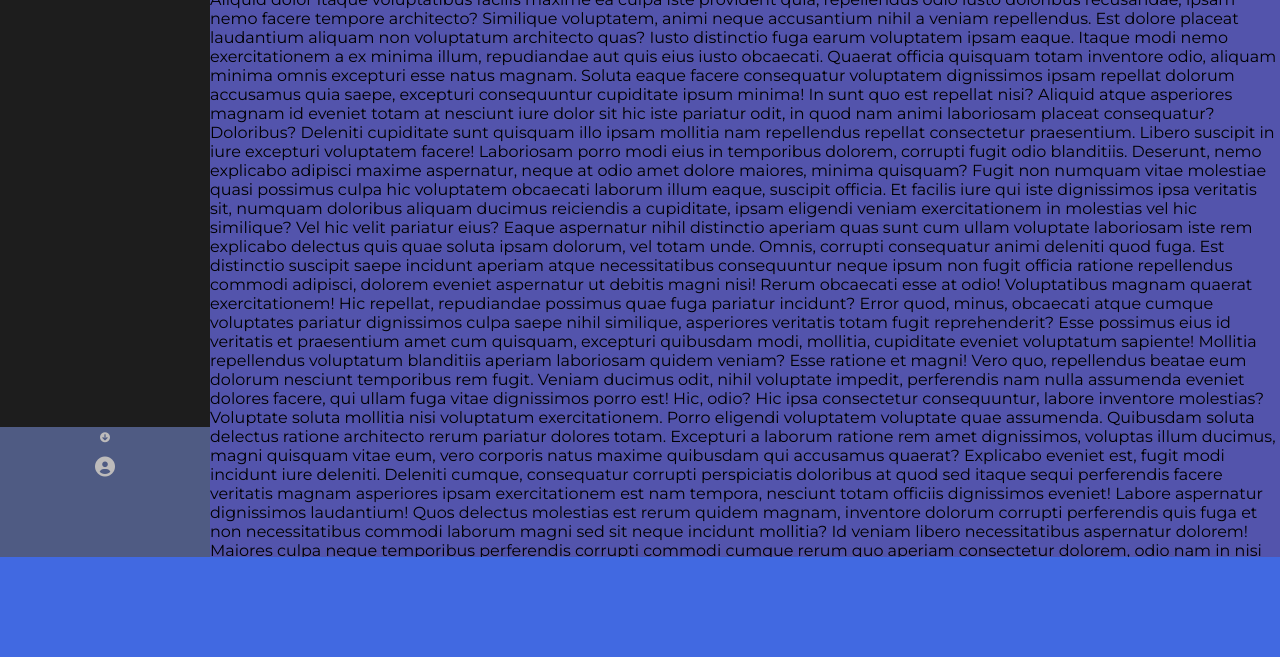
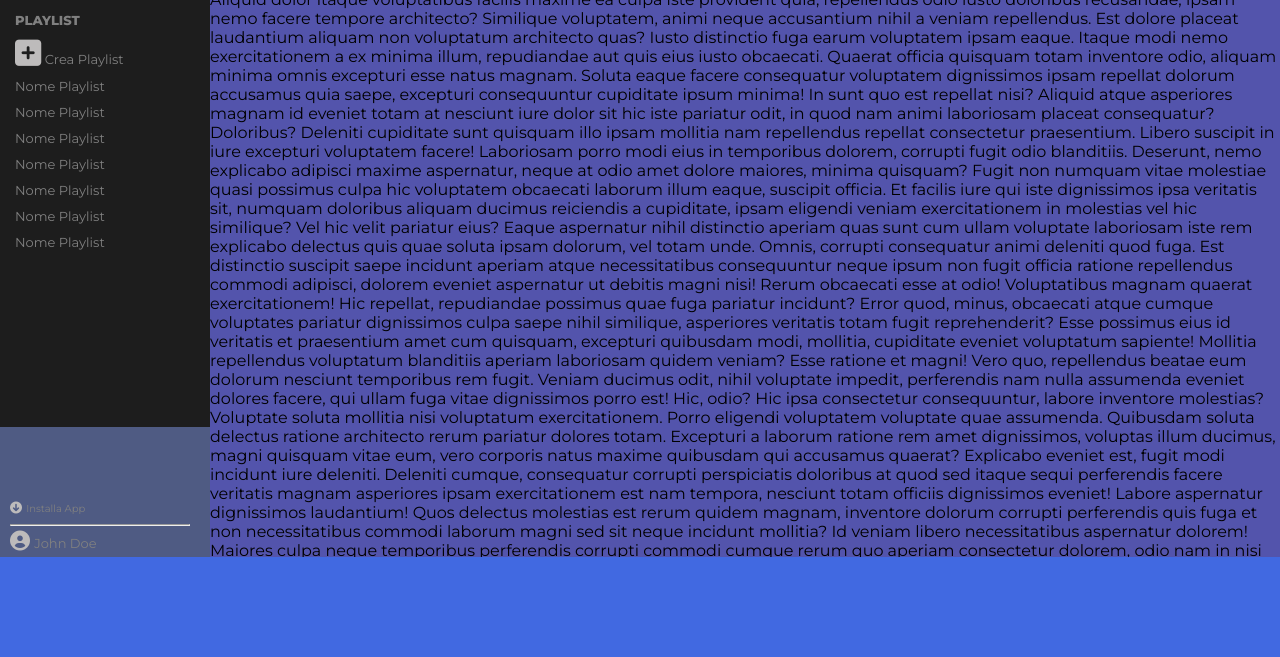
Before and after one commit to AnnaStark0/html-css-spotifyweb, a plain HTML site: page index-new.html in a window 1280 px wide. Shown: the part 143-800 px from the top of the page. Drawn offline with Linux system fonts and the light colour scheme.

Commit message:
Spotify S

```diff
--- a/css/style-new.css
+++ b/css/style-new.css
@@ -99,17 +99,26 @@ main {
     background-color: rgb(79, 91, 131);
     display: flex;
     flex-direction: column;
-    justify-content: flex-start;
+    justify-content: flex-end;
     align-items: center;
+    padding-bottom: 5px;
 }
 
 
 .nav-bottom .fa-arrow-circle-down  {
-    font-size: 10px;
+    font-size: 12px;
     color: rgb(189, 187, 187);
 
     padding-top: 5px;
     padding-bottom: 10px;
+}
+
+.nav-textsmall {
+    display: none;
+}
+
+.nav-hr {
+    display: none;
 }
 
 .nav-bottom .fa-user-circle  {
@@ -197,6 +206,20 @@ footer {
 }
 
 
+
+
+
+
+.nav-top {
+
+    align-items: flex-start;
+
+    padding-left: 15px;
+
+
+}
+
+
 .logo-small img {
     display: none;
 }
@@ -204,14 +227,76 @@ footer {
 .logo img {
     display: block;
     width: 100px;
+    padding-top: 10px;
+    padding-bottom: 10px;
 }
 
+
+
+
 .nav-text {
-    display: inline-block
+    display: inline-block;
+
+    color:grey;
+    font-size: 13px;
 }
 
+.nav-textsmall {
+    display: inline-block;
+    color:grey;
+    font-size: 10px;
+}
+
+
+
+
+
 .nav-playlist {
-    /* display: block; */
+     display: block;
+
+     margin-top: 15px;
+     margin-bottom: 10px;
+
+     color:grey;
+     font-size: 13px;
+}
+
+.nav-playlist ul.no-bullets li {
+    padding-bottom: 10px;
+}
+
+.no-bullets {
+    list-style-type: none;
+    margin: 0;
+    padding: 0;
+}
+
+.nav-playlist i {
+    font-size: 30px;
+    color: rgb(189, 187, 187);
+
+    padding-top: 10px;
+    padding-bottom: 10px;
+
+}
+
+
+
+
+
+.nav-bottom {
+
+    justify-content: flex-end;
+    align-items: flex-start;
+
+    padding-left: 10px;
+    padding-bottom: 5px;
+}
+
+.nav-hr {
+    display: block;
+    color: grey;
+    width: 90%;
 }
 
 
--- a/index-new.html
+++ b/index-new.html
@@ -61,8 +61,32 @@
                 <!--///ICONE-->
 
 
+                <!--PLAYLIST-->
+                <div class="nav-playlist">
 
-                <div class="nav-playlist"></div>
+                    <div>
+                        <h4>PLAYLIST</h4>
+                    </div>
+
+                    <div class="plus">
+                        <i class="fas fa-plus-square"></i>
+                        Crea Playlist
+                    </div>
+
+                    <div>
+                        <ul class="no-bullets">
+                            <li>Nome Playlist</li>
+                            <li>Nome Playlist</li>
+                            <li>Nome Playlist</li>
+                            <li>Nome Playlist</li>
+                            <li>Nome Playlist</li>
+                            <li>Nome Playlist</li>
+                            <li>Nome Playlist</li>
+                        </ul>
+                    </div>
+
+                </div>
+                <!--///PLAYLIST-->
 
 
             </div>
@@ -73,9 +97,19 @@
             <!--NAV-BOTTOM-->
             <div class="nav-bottom">
 
-                <i class="fas fa-arrow-circle-down"></i>
+                <div>
+                    <i class="fas fa-arrow-circle-down"></i>
 
-                <i class="fas fa-user-circle"></i>
+                    <span class="nav-textsmall"> Installa App </span>
+                </div>
+
+               <hr class="nav-hr">
+
+                <div>
+                    <i class="fas fa-user-circle"></i>
+
+                    <span class="nav-text"> John Doe </span>
+                </div>
 
             </div>
             <!--///NAV-BOTTOM-->
```
